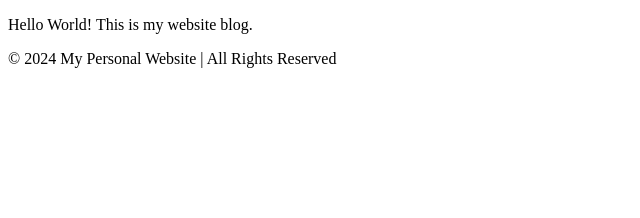
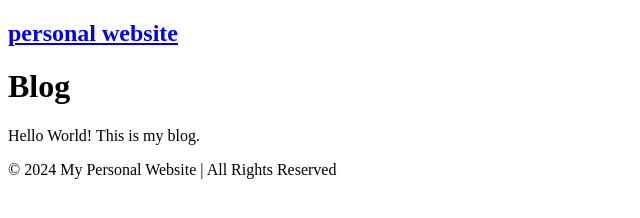
Before and after one commit to aramirez234/aramirez234.github.io, a plain HTML site: page blog.html in a window 1280 px wide. Shown: the whole page, without its empty margins (0-640 px from the left). Drawn offline with Linux system fonts and the light colour scheme.

Commit message:
feat: add headings and attributes to all blog.html

```diff
--- a/blog.html
+++ b/blog.html
@@ -6,10 +6,22 @@
     <title>Personal Website</title>
   </head>
   <body>
-    <nav></nav>
+    <nav>
+      <h1 class="logo">
+        <a href="index.html">personal website</a>
+      </h1>
+    </nav>
     <main>
-      <p>Hello World! This is my website blog.</p>
+      <h1 class="page-title">Blog</h1>
+      <div class="about">
+        <div class="about-image"></div>
+        <div class="about-text">
+          <p>Hello World! This is my blog.</p>
+        </div>
+      </div>
     </main>
-    <footer>© 2024 My Personal Website | All Rights Reserved</footer>
+    <footer class="footer">
+      © 2024 My Personal Website | All Rights Reserved
+    </footer>
   </body>
 </html>
```
